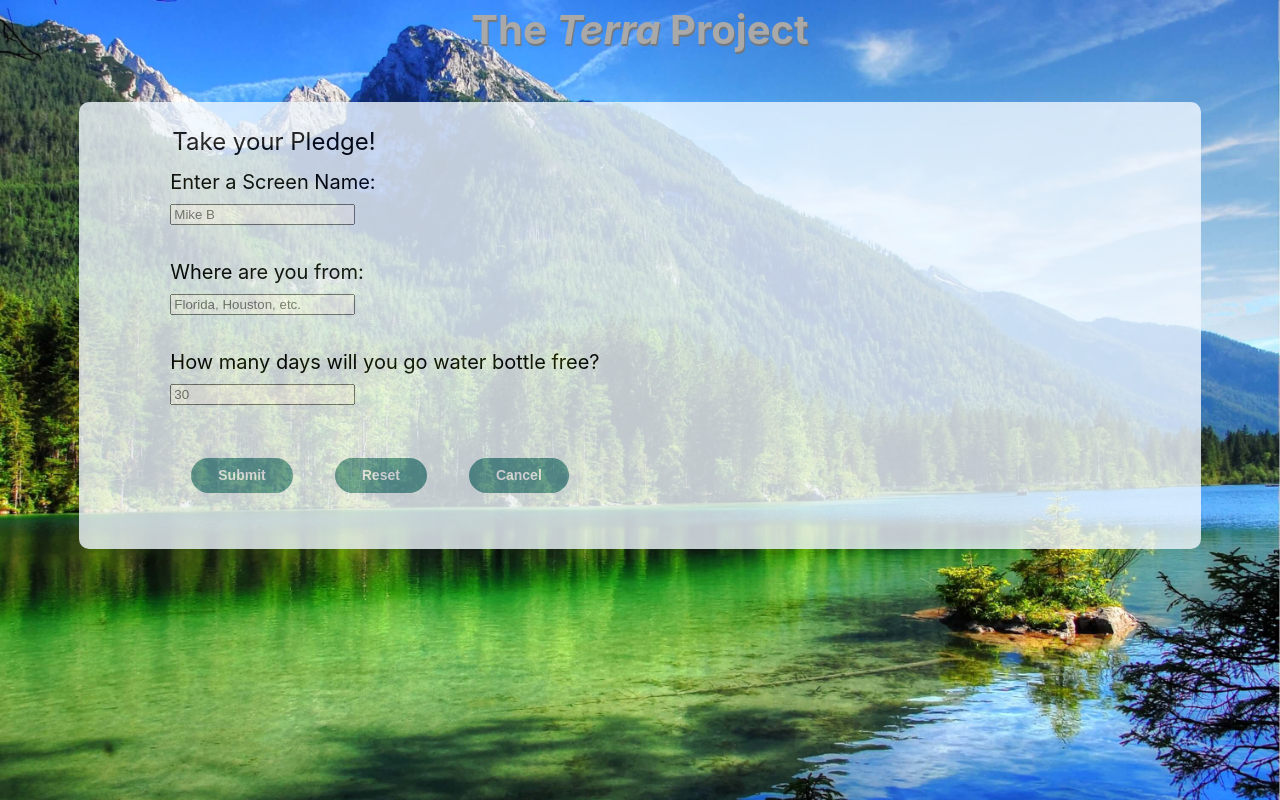
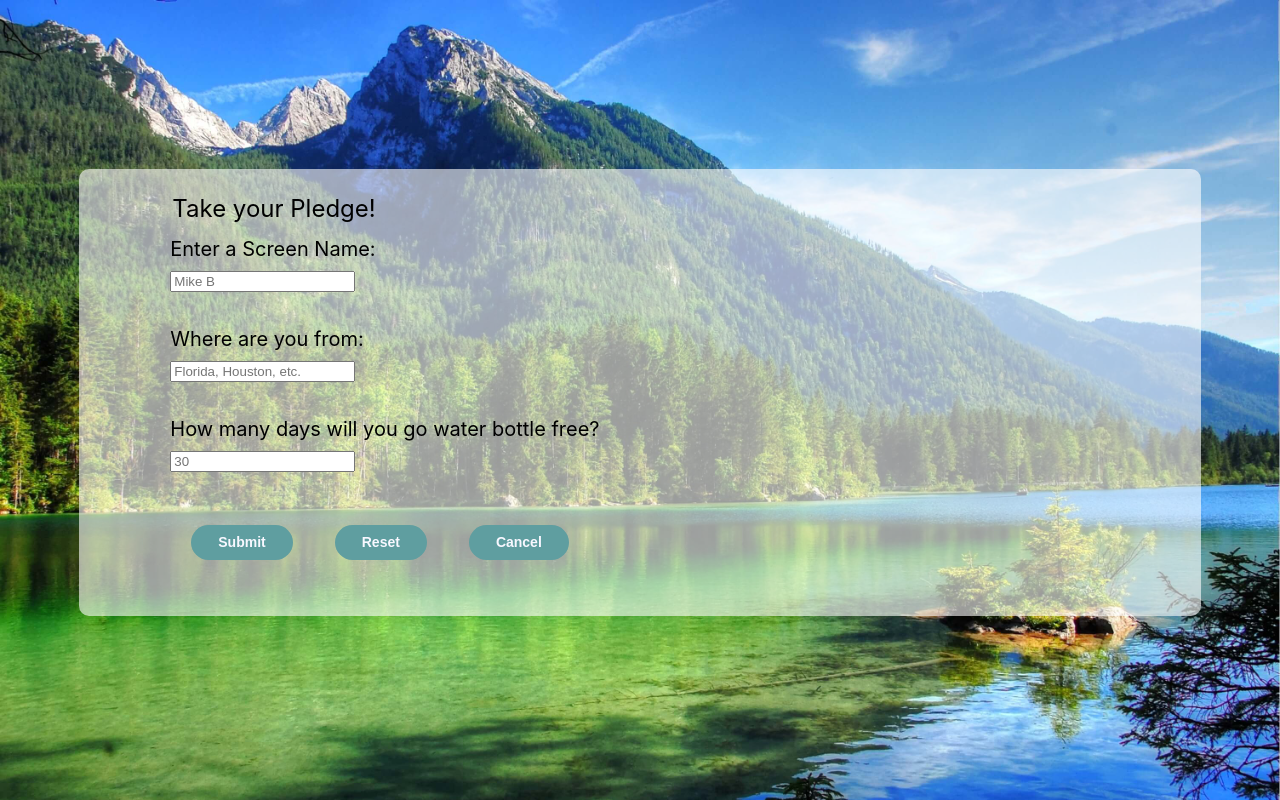
Before and after one commit to mblakley4/terra-app, a React (Create React App) app: page /PledgeFormPage in a window 1280 px wide. Shown: the top 800 px of the page. Built offline with nearby package versions, Linux system fonts and the light colour scheme.

Commit message:
updated pledgeForm opactiy

```diff
--- a/src/Components/PledgeForm/PledgeForm.css
+++ b/src/Components/PledgeForm/PledgeForm.css
@@ -7,10 +7,14 @@ form {
 }
 
 .form-container {
-  background-color: aliceblue;
+  background-color: rgb(255, 255, 255, .6);
   border-radius: 10px;
-  opacity: .8;
   padding: 2%;
+}
+
+button {
+  opacity: 1;
+  z-index: 101;
 }
 
 fieldset {
@@ -38,4 +42,5 @@ label {
   -o-background-size: cover;
   background-size: cover;
   height: 100vmax;
+  padding-top: 12%;
 }
--- a/src/Components/PledgeForm/PledgeForm.js
+++ b/src/Components/PledgeForm/PledgeForm.js
@@ -40,9 +40,8 @@ export default class PledgeForm extends Component {
     const { error } = this.state
     return (
       <div className='pledgeForm-container'>
-        <Header />
       <form onSubmit={this.handleSubmit}>
-        <div className='form-container'>
+      <div className='form-container'>
         <fieldset>
         <legend>Take your Pledge!</legend>
         <div className='TakePledge_error' role='alert'>
```
